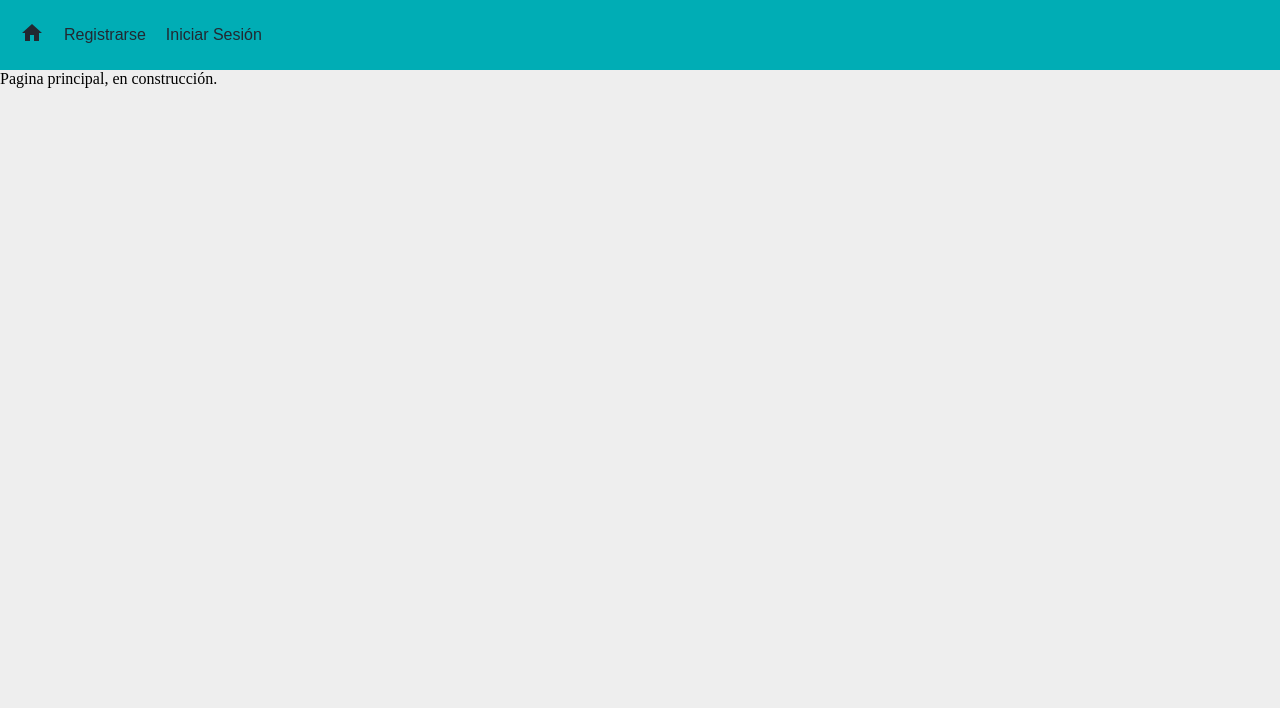
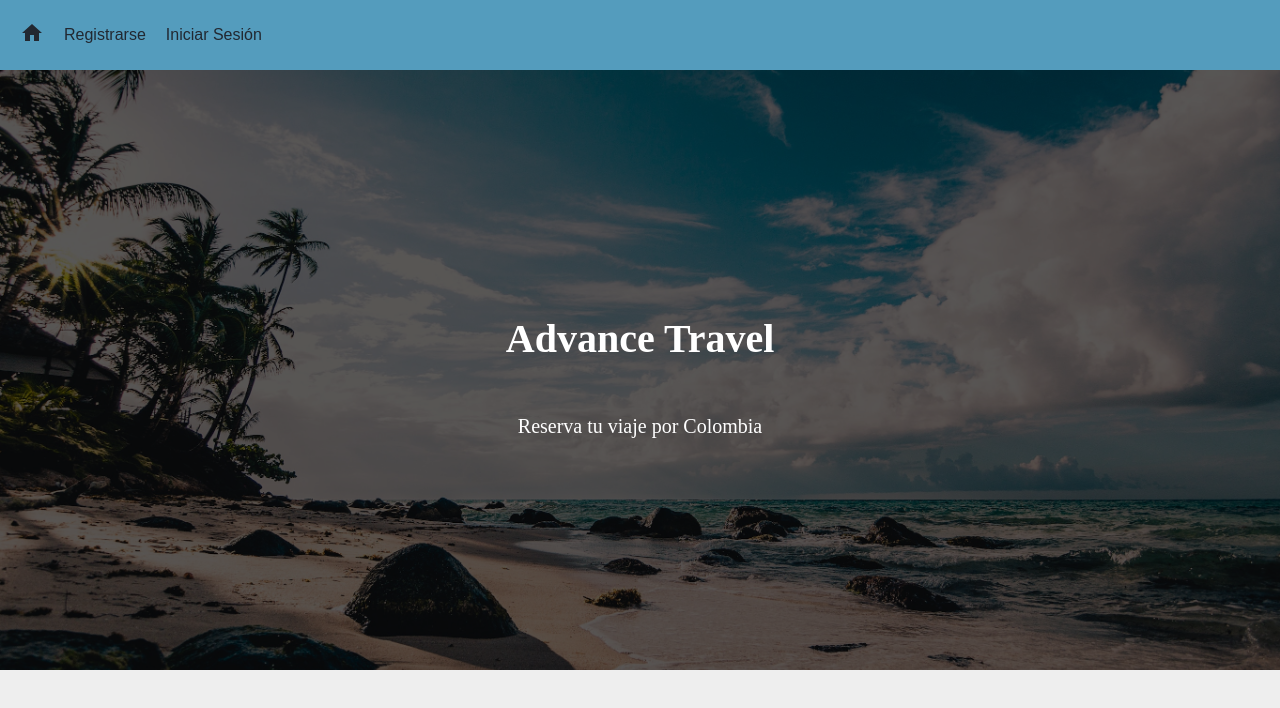
Before and after one commit to Jorge-Gil/AgenciaViajes, a React (Create React App) app in the folder Cliente/: page / in a window 1280 px wide. Shown: the top 708 px of the page. Built offline with nearby package versions, Linux system fonts and the light colour scheme; no server answers.

Commit message:
Estilo CSS

```diff
--- a/Cliente/src/App.css
+++ b/Cliente/src/App.css
@@ -2,8 +2,29 @@
   width: 100%;
   height: auto;
   background-color: #eeeeee;
+
 }
 
+.home {
+  background: url('Vistas/img/img01.jpg') no-repeat center/cover;
+  height: 600px;
+}
+.home .overlay{
+  display: flex;
+  flex-direction: column;
+  align-items: center;
+  justify-content: center;
+  height: 600px;
+  color: #fff;
+  background-color: rgba(0, 0, 0, 0.65);
+}
+.home .overlay h1{
+font-size: 40px;
+
+}
+.home .overlay p{
+  font-size: 20px;
+}
 body {
   margin: 0;
   padding: 0;
@@ -13,10 +34,11 @@ body {
 .barraNav {
   width: 100%;
   height: 70px;
-  background-color: #00adb5;
+  background-color: #549cbd;
   display: flex;
   align-items: center;
   font-family: Arial, Helvetica, sans-serif;
+
 }
 
 .barraNav .links {
@@ -124,6 +146,8 @@ span {
   height: 100vh;
   padding-top: 80px;
   font-family: Arial, Helvetica, sans-serif;
+  background: url('Vistas/img/img01.jpg') no-repeat center/cover;
+  height: 600px;
 }
 
 .ContenedorInicioSesion input,
--- a/Cliente/src/Vistas/Home.js
+++ b/Cliente/src/Vistas/Home.js
@@ -3,9 +3,12 @@ import axios from "axios";
 
 function Home() {
     return (
-        <div>
-            Pagina principal, en construcción.
+        <section className= 'home'>
+        <div className = 'overlay'>
+            <h1>Advance Travel</h1>
+            <p>Reserva tu viaje por Colombia</p>
         </div>
+        </section>
     )
 }
 
```
Also changed, not shown: Cliente/src/Vistas/img/img01.jpg (added).
